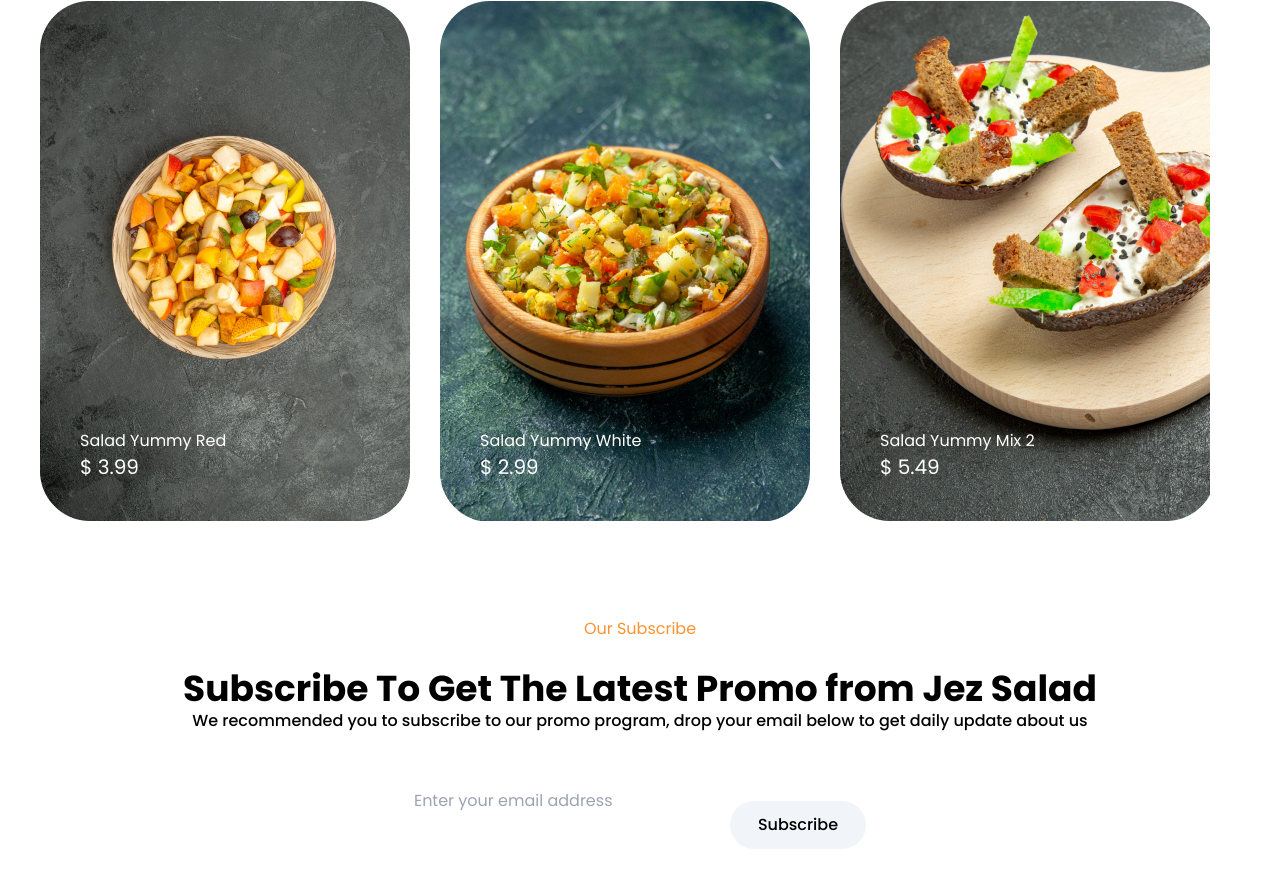
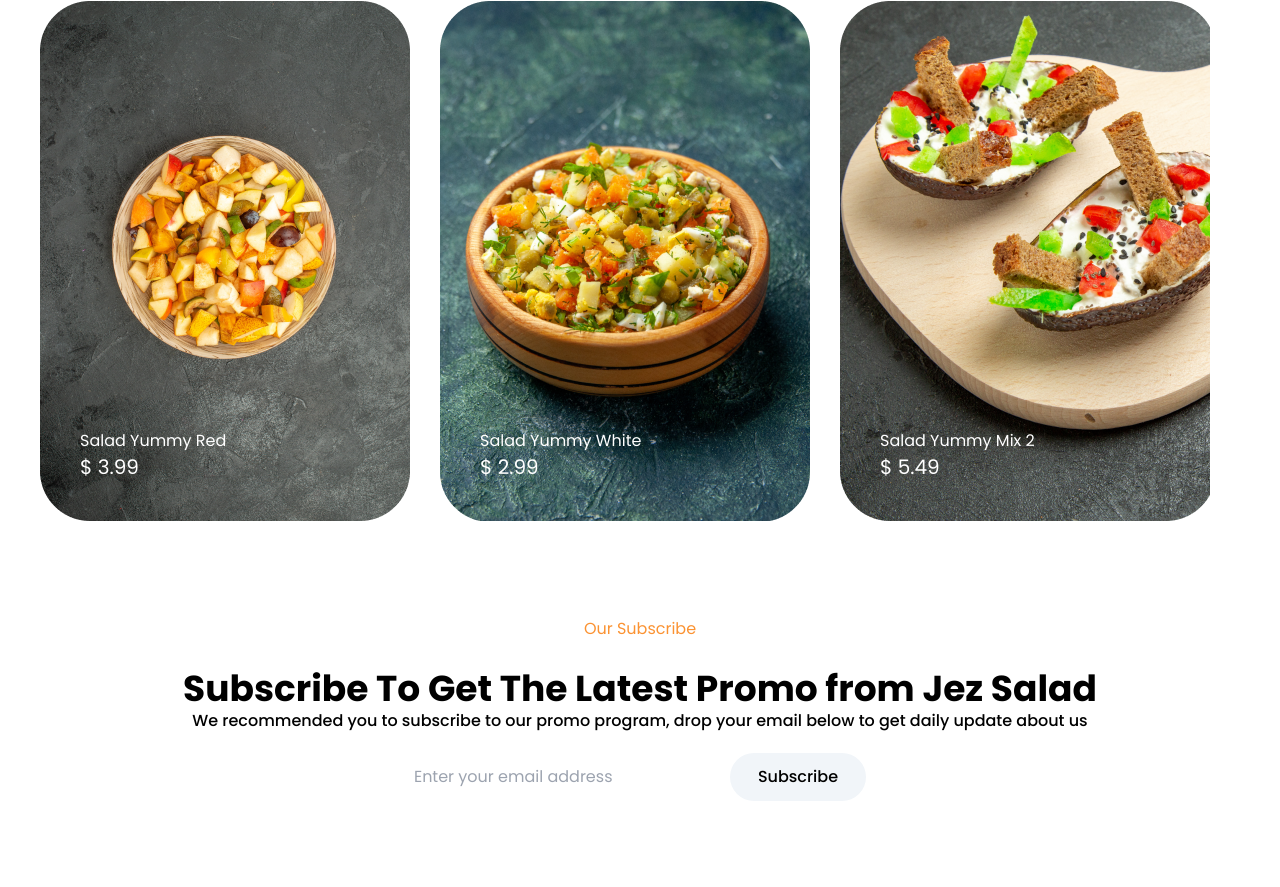
Before and after one commit to dola-basafi/farcap-tailwind-LandingPage, a plain HTML site: page index.html in a window 1280 px wide. Shown: the part 2415-3302 px from the top of the page. After the commit the page ends 3256 px from the top, so only its background shows below. Drawn offline with nearby package versions, Linux system fonts and the light colour scheme.

Commit message:
progress subscribe  section5

```diff
--- a/index.html
+++ b/index.html
@@ -278,7 +278,7 @@
             email below to get daily update about us
           </p>
         </div>
-        <div class="input flex items-center justify-center pt-5">
+        <div class="input flex items-center justify-center mt-5">
           <form action="#">
             <input
             type="text"
@@ -287,7 +287,7 @@
           />
           </form>
           <div
-            class="mt-12 txt-n hover:text-white text-black hover:drop-shadow-lg"
+            class=" txt-n hover:text-white text-black hover:drop-shadow-lg"
           >
             <button class="p-3 px-7 rounded-3xl hover:bg-myOrange bg-slate-100">
               Subscribe
@@ -296,6 +296,8 @@
         </div>
       </div>
     </section>
+
+
     <!-- Eksternal Script -->
     <script src="https://cdn.tailwindcss.com"></script>
     <script src="script.js"></script>
```
